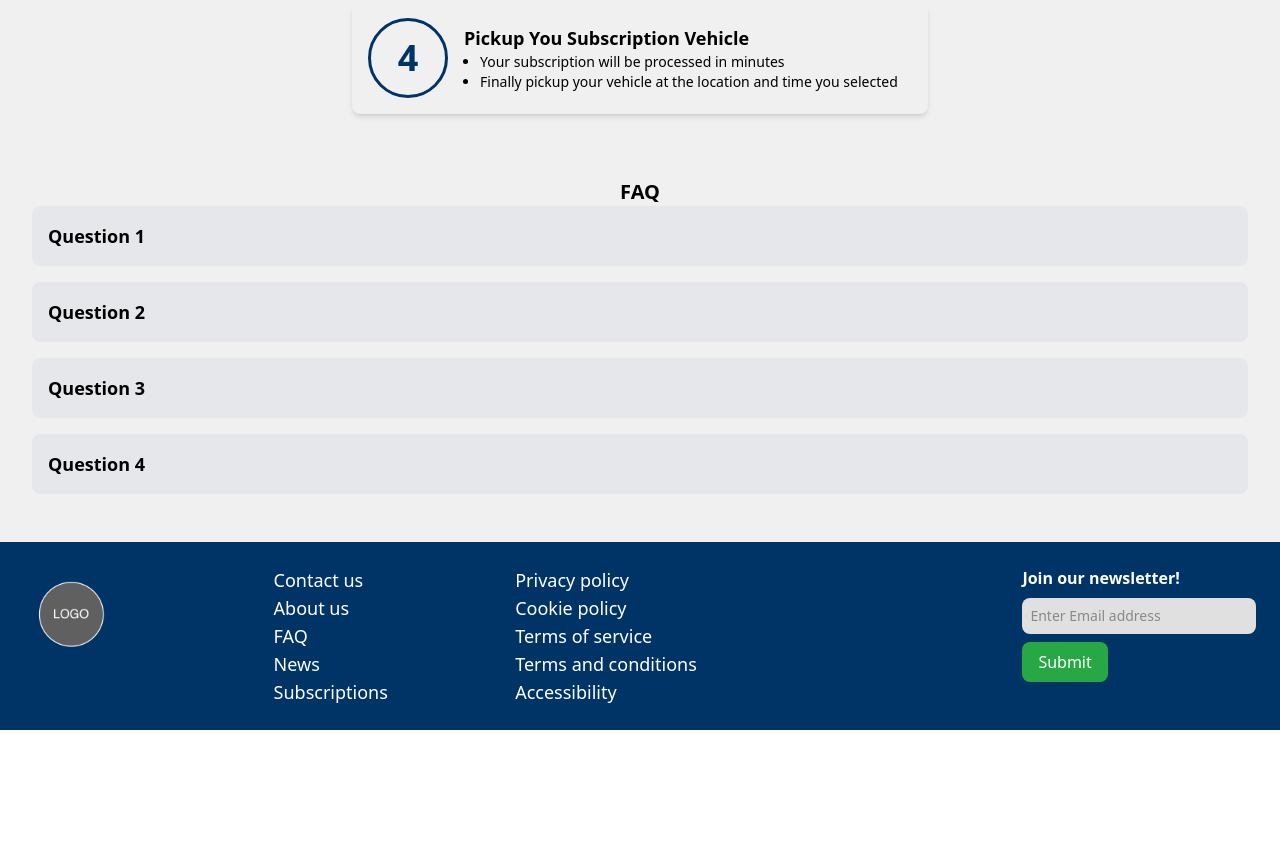
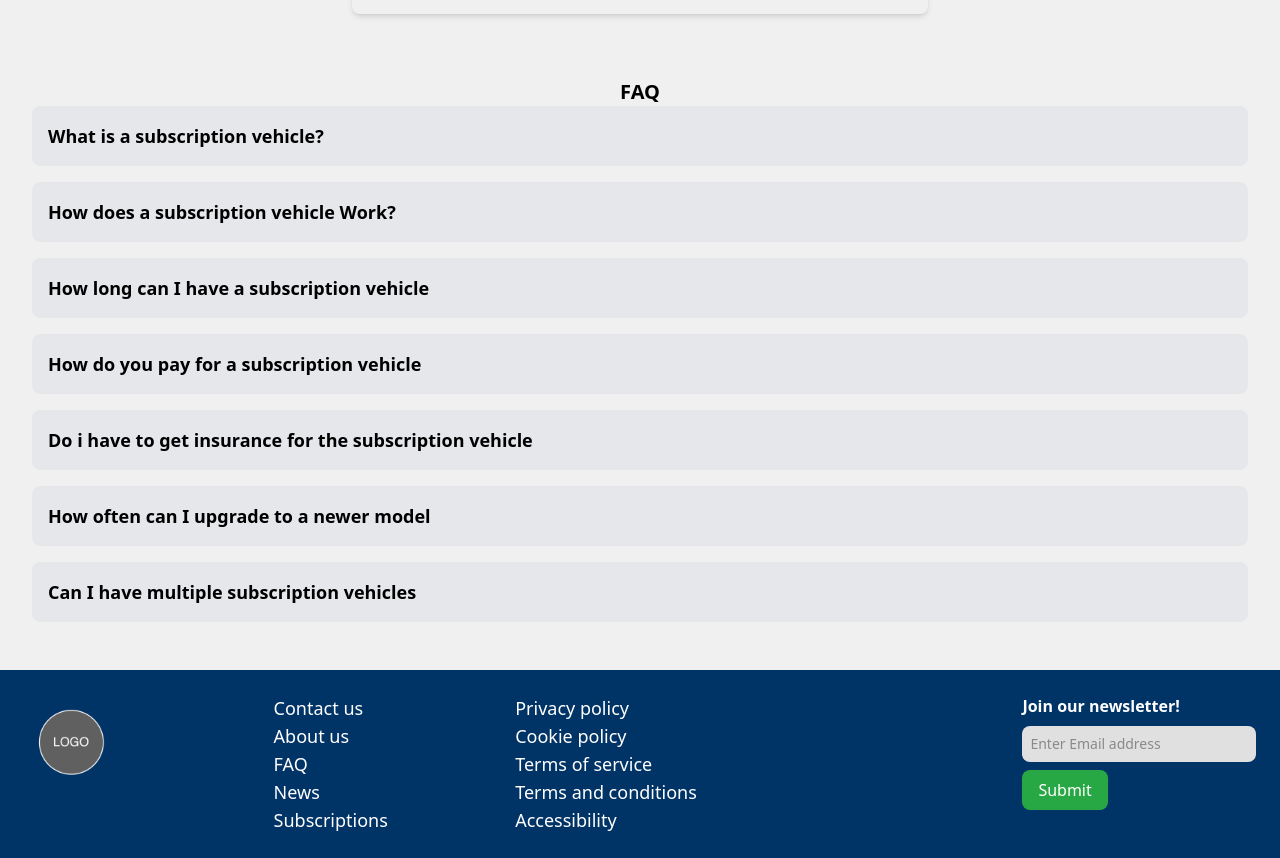
Before and after one commit to ctlaverick/RGVehicleSite, a React (Vite) app in the folder VehicleSite/: page / in a window 1280 px wide. Shown: the part 2039-2897 px from the top of the page. Before the commit the page ends 2769 px from the top, so only its background shows below. Built offline with nearby package versions, Linux system fonts and the light colour scheme.

Commit message:
Home Page Image Change and FAQ Content Update

```diff
--- a/VehicleSite/src/pages/Home.jsx
+++ b/VehicleSite/src/pages/Home.jsx
@@ -9,10 +9,13 @@ const carImages = Object.entries(images).map(([path, image]) => ({
 }));
 
 const FAQ ={
-  "Question 1":"Answer 1",
-  "Question 2":"Answer 2",
-  "Question 3":"This is a really long answer to a really simple question just to be able to test the size limits of the box that this answer is put in so that it is able to be tested for different paragraphs of text, who knows if this is as long as i need it but im gonna keep typing till i think it should stop so probably right about now.",
-  "Question 4":"Answer 4"
+  "What is a subscription vehicle?":"Answer 1",
+  "How does a subscription vehicle Work?":"Answer 2",
+  "How long can I have a subscription vehicle":"This is a really long answer to a really simple question just to be able to test the size limits of the box that this answer is put in so that it is able to be tested for different paragraphs of text, who knows if this is as long as i need it but im gonna keep typing till i think it should stop so probably right about now.",
+  "How do you pay for a subscription vehicle":"Answer 4",
+  "Do i have to get insurance for the subscription vehicle":"Answer 4",
+  "How often can I upgrade to a newer model":"Answer 4",
+  "Can I have multiple subscription vehicles":"Answer 4",
 }
 
 const steps = {
@@ -41,7 +44,7 @@ const Home = () => {
         <img
           src={banner}
           alt="Car"
-          className="w-auto h-100 items-center"
+          className="max-w-full h-auto items-center"
         />
       </div>
     </div>
```
